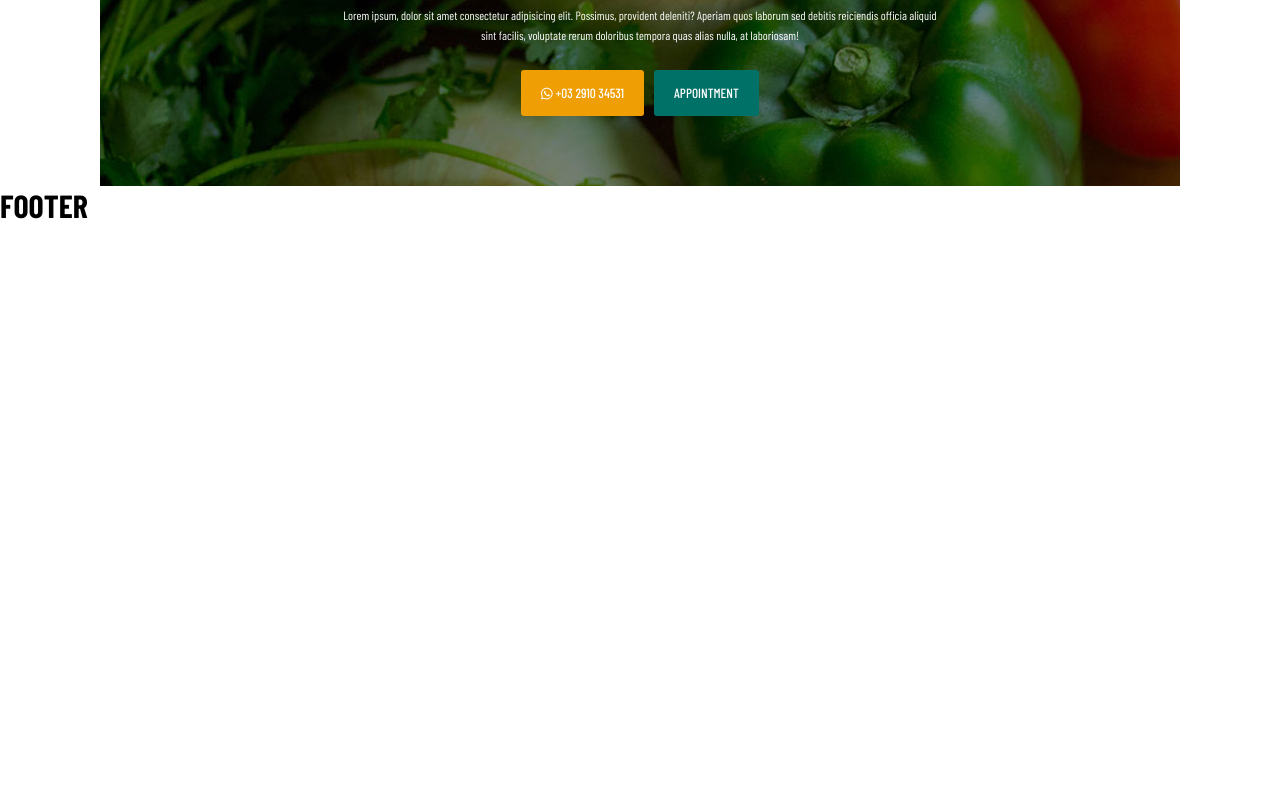
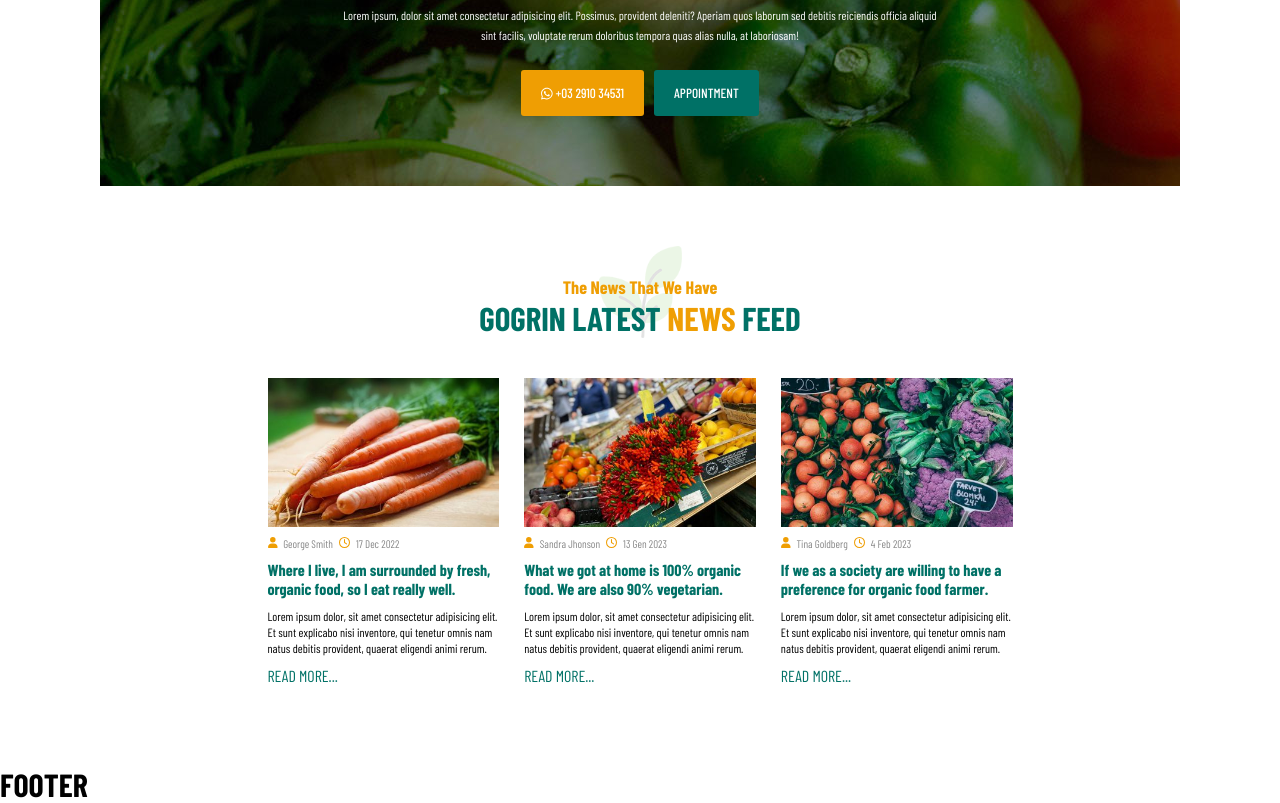
Before and after one commit to EnricoClem/proj-html-vuejs, a Vue app: page / in a window 1280 px wide. Shown: the part 3518-4321 px from the top of the page. Before the commit the page ends 3742 px from the top, so only its background shows below. Built offline with nearby package versions, Linux system fonts and the light colour scheme; a web font is replaced by a local one.

Commit message:
ADD - news main section

```diff
--- /dev/null
+++ b/src/components/CardNews.vue
@@ -0,0 +1,48 @@
+<script>
+export default {
+    props: {
+        item: {
+            type: Object,
+            required: true
+        }
+  }
+}
+</script>
+
+<template>
+
+    <li class="product-card col-4 flex column gap-sm">
+        <img :src="`/public/${ item.cover }`" alt="">
+        <div class="news-data flex">
+            <font-awesome-icon class="important-text" :icon="['fas', 'user']" />
+            <p>{{ item.author }}</p>
+            <font-awesome-icon class="important-text" :icon="['far', 'clock']" />
+            <p>{{ item.date }}</p>
+        </div>
+        <h4 class="news-title">{{ item.title }}</h4>
+        <p class="paragraph">
+            {{ item.text }}
+        </p>
+        <a href="#" class="news-button">READ MORE...</a>
+    </li>
+
+</template>
+
+<style lang="scss" scoped>
+@use '../style/partials/variables.scss';
+
+.news-data {
+    color: variables.$gray;
+    font-size: 11px;
+    gap: 6px;
+}
+
+.news-title {
+    color: variables.$brand-green;
+}
+
+.news-button {
+    color: variables.$brand-green
+}
+
+</style>
--- a/src/components/GogrinMain.vue
+++ b/src/components/GogrinMain.vue
@@ -7,6 +7,7 @@
   import MainData from './MainData.vue';
   import MainTrending from '../components/MainTrending.vue';
   import MainCTA from './MainCTA.vue';
+  import MainNews from '../components/MainNews.vue';
 
   export default {
     components: {
@@ -17,7 +18,8 @@
       MainCombo,
       MainData,
       MainTrending,
-      MainCTA
+      MainCTA,
+      MainNews
     }
   };
 </script>
@@ -32,6 +34,7 @@
 <MainData />
 <MainTrending />
 <MainCTA />
+<MainNews />
 
 </template>
 
--- /dev/null
+++ b/src/components/MainNews.vue
@@ -0,0 +1,48 @@
+<script>
+import { store } from '../store.js';
+import CardNews from '../components/CardNews.vue';
+
+  export default {
+    components: {
+        CardNews
+    },
+    data() {
+        return {
+            store: store,
+        }
+    },
+  };
+</script>
+
+<template>
+
+<section class="container-sm">
+    <div class="trending-title flex centered column">
+        <h4 class="side-title important-text">The News That We Have</h4>
+        <h1 class="secondary-title">GOGRIN LATEST <span class="important-text">NEWS</span> FEED</h1>
+    </div>
+    <ul class="tranding-container flex gap-md">
+        <CardNews v-for="news in store.allNews" :key="news.id" :item="news"/>
+    </ul>
+</section>
+
+</template>
+
+<style lang="scss" scoped>
+@use '../style/partials/variables.scss';
+
+.trending-title {
+    color: variables.$brand-green;
+    background-image: url(/public/title-shap.png);
+    background-repeat: no-repeat;
+    background-position: center;
+    background-size: contain;
+    padding-top: 30px;
+    margin: 60px 0 40px 0;
+}
+
+.tranding-container {
+    margin-bottom: 80px;
+}
+
+</style>
--- a/src/components/MainProducts.vue
+++ b/src/components/MainProducts.vue
@@ -67,8 +67,4 @@ import CardProduct from './CardProduct.vue';
     margin: 20px 0 25px 0;
 }
 
-.all-product-button {
-
-}
-
 </style>
--- a/src/main.js
+++ b/src/main.js
@@ -4,11 +4,11 @@ import App from './App.vue';
 import { library } from '@fortawesome/fontawesome-svg-core';
 import { FontAwesomeIcon } from '@fortawesome/vue-fontawesome';
 
-import { faLocationDot, faEnvelope, faMagnifyingGlass, faCartShopping, faAngleDown, faAngleRight, faAngleLeft, faHeart, faEye, faQuoteLeft } from '@fortawesome/free-solid-svg-icons';
+import { faLocationDot, faEnvelope, faMagnifyingGlass, faCartShopping, faAngleDown, faAngleRight, faAngleLeft, faHeart, faEye, faQuoteLeft, faUser } from '@fortawesome/free-solid-svg-icons';
 import { faClock } from '@fortawesome/free-regular-svg-icons';
 import { faFacebookF, faTwitter, faInstagram, faPinterest, faWhatsapp } from '@fortawesome/free-brands-svg-icons';
 
-library.add(faLocationDot, faEnvelope, faClock, faFacebookF, faTwitter, faInstagram, faPinterest, faMagnifyingGlass, faCartShopping, faAngleDown, faAngleRight, faAngleLeft, faHeart, faEye, faQuoteLeft, faWhatsapp)
+library.add(faLocationDot, faEnvelope, faClock, faFacebookF, faTwitter, faInstagram, faPinterest, faMagnifyingGlass, faCartShopping, faAngleDown, faAngleRight, faAngleLeft, faHeart, faEye, faQuoteLeft, faWhatsapp, faUser)
 
 const app = createApp(App);
 
--- a/src/store.js
+++ b/src/store.js
@@ -48,6 +48,27 @@ export const store = {
             price: '$21',
             sale: '',
             trending: ''
+        }
+    ],
+    allNews: [
+        {
+            title: 'Where I live, I am surrounded by fresh, organic food, so I eat really well.',
+            text: 'Lorem ipsum dolor, sit amet consectetur adipisicing elit. Et sunt explicabo nisi inventore, qui tenetur omnis nam natus debitis provident, quaerat eligendi animi rerum.',
+            cover: 'blo1-390x250.jpg',
+            author: 'George Smith',
+            date: '17 Dec 2022'
+        }, {
+            title: 'What we got at home is 100% organic food. We are also 90% vegetarian.',
+            text: 'Lorem ipsum dolor, sit amet consectetur adipisicing elit. Et sunt explicabo nisi inventore, qui tenetur omnis nam natus debitis provident, quaerat eligendi animi rerum.',
+            cover: 'blo2-390x250.jpg',
+            author: 'Sandra Jhonson',
+            date: '13 Gen 2023'
+        }, {
+            title: 'If we as a society are willing to have a preference for organic food farmer.',
+            text: 'Lorem ipsum dolor, sit amet consectetur adipisicing elit. Et sunt explicabo nisi inventore, qui tenetur omnis nam natus debitis provident, quaerat eligendi animi rerum.',
+            cover: 'blo3-390x250.jpg',
+            author: 'Tina Goldberg',
+            date: '4 Feb 2023'
         },
     ]
 }
```
